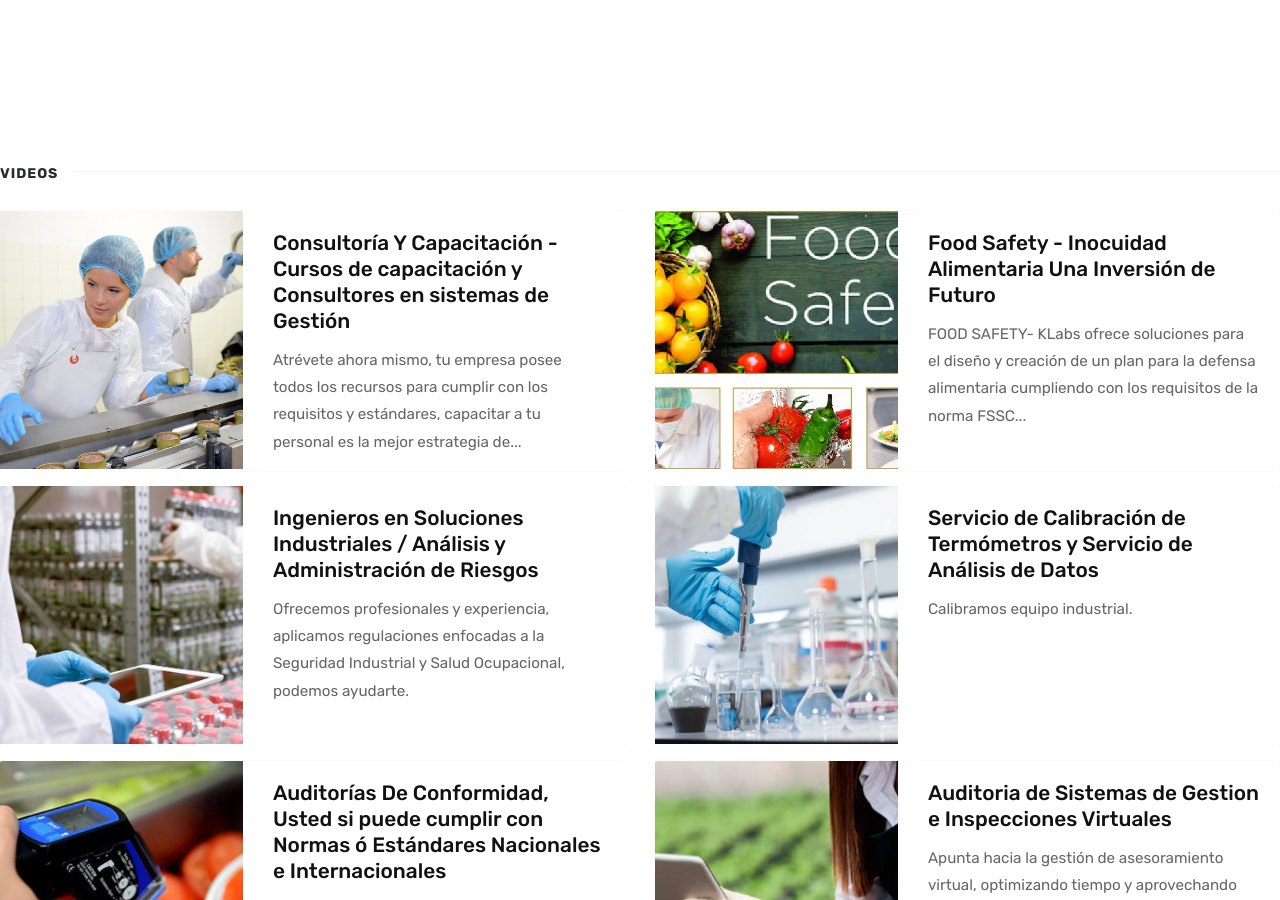
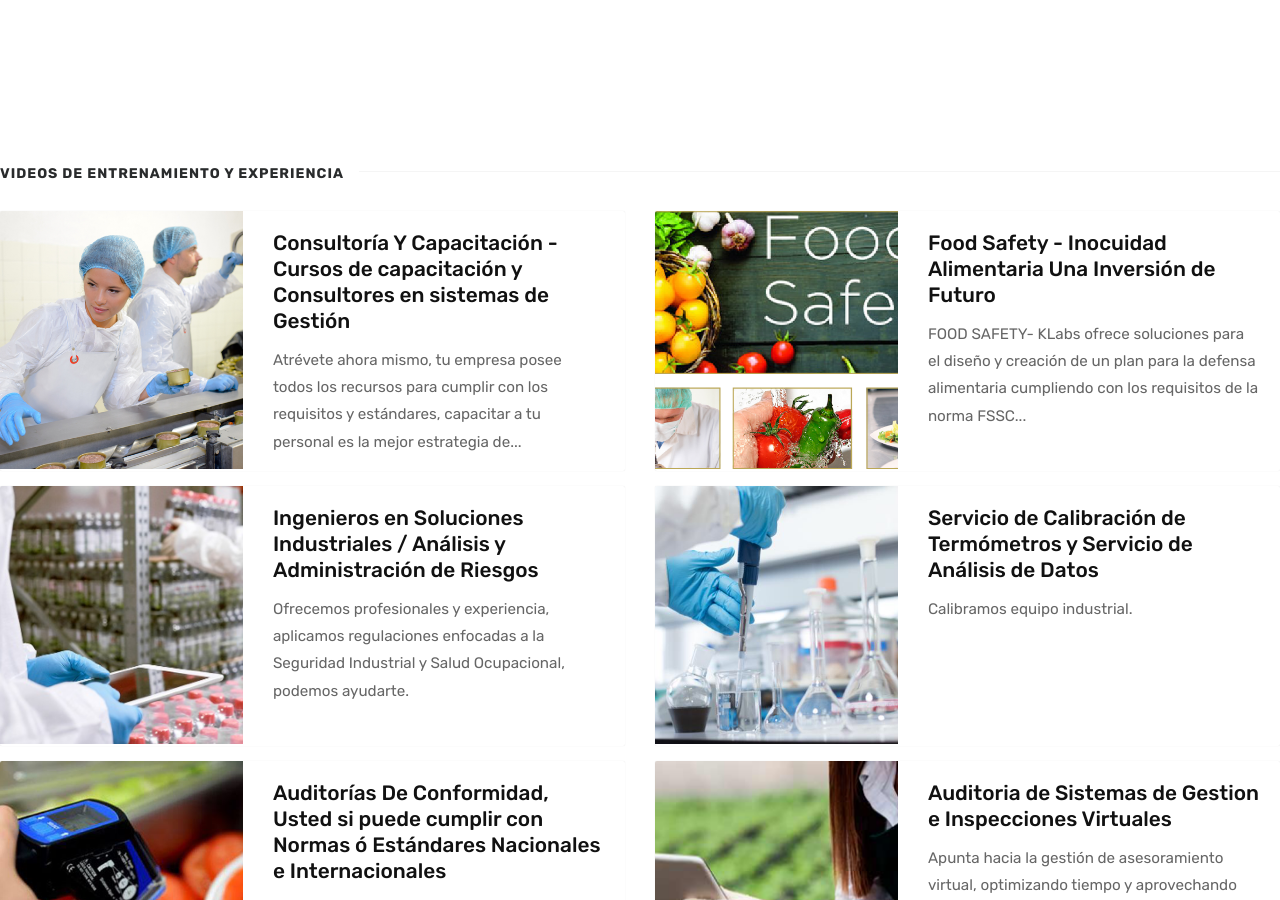
Before and after one commit to Klabsa/klabsa.github.io, a Jekyll site: the page built from isotraining.html, in a window 1280 px wide and 900 px high. Built offline with Jekyll 4.4.1, drawn with Linux system fonts in a browser that asks for light colours.

Commit message:
Update isotraining.html

```diff
--- a/isotraining.html
+++ b/isotraining.html
@@ -14,7 +14,7 @@
         <section class="featured-posts">
 
             <div class="section-title">
-                <h2><span>VIDEOS</span></h2>
+                <h2><span>VIDEOS DE ENTRENAMIENTO Y EXPERIENCIA </span></h2>
             </div>
 
             <div class="row listfeaturedtag">
```
